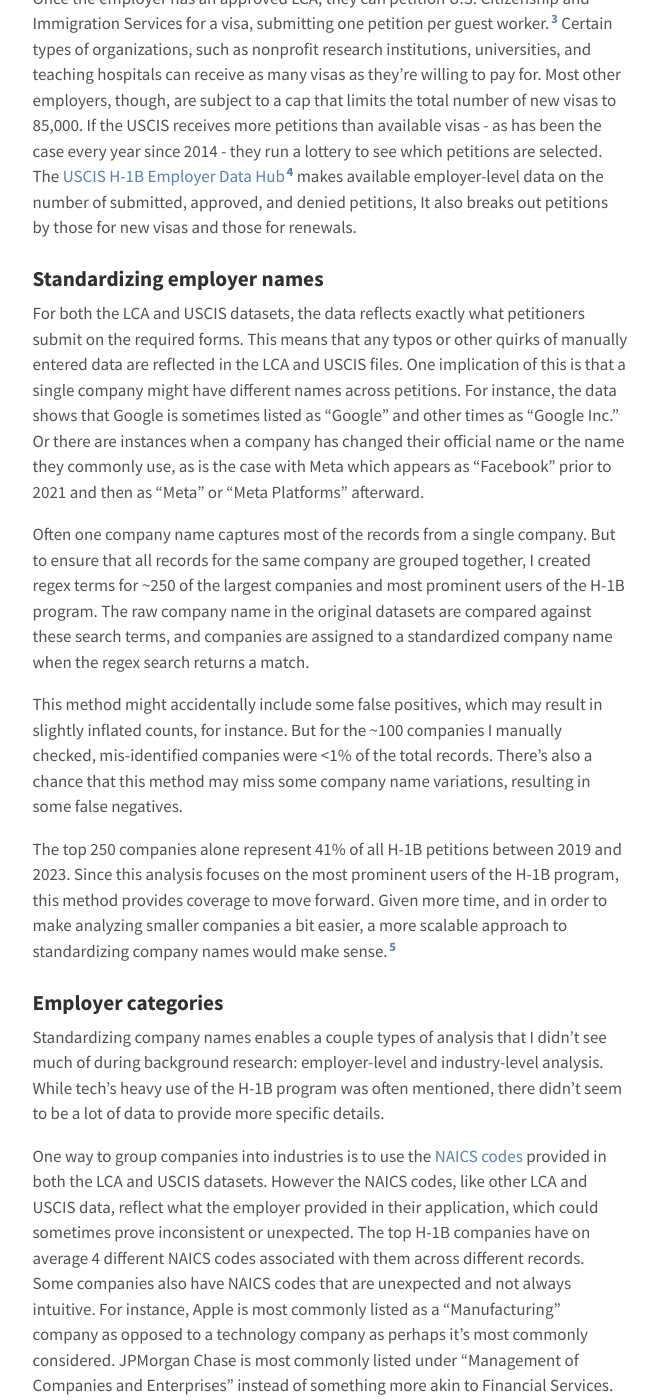
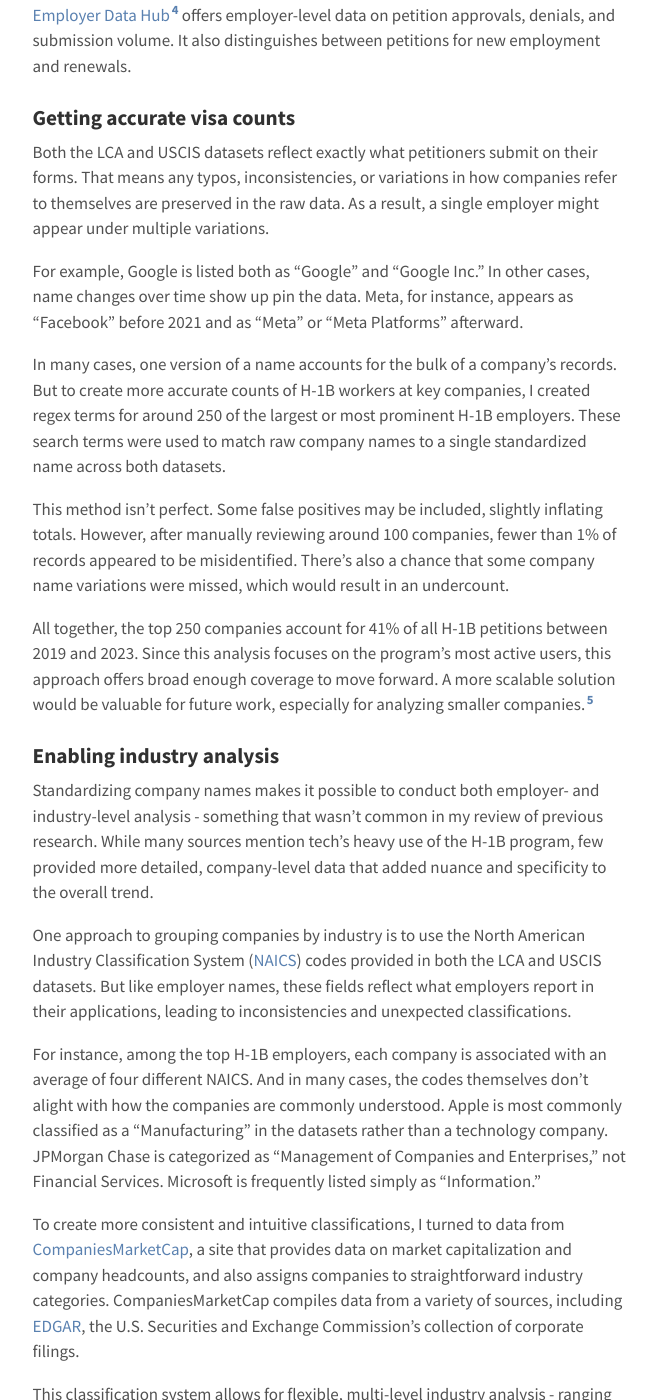
Before and after one commit to nikhilgahlawat/nikhilgahlawat.github.io, a Jekyll site: the page built from projects/_posts/2024-07-13-h1b-tech-methodology.md, in a window 1280 px wide and 1400 px high, scrolled down 1407 px. Shown: the whole window, without its empty margins (310-968 px from the left). Built offline with Jekyll 4.4.1, drawn with Linux system fonts in a browser that asks for light colours; some of the changed text lies outside the part shown.

Commit message:
revisions

```diff
--- a/projects/_posts/2024-07-13-h1b-tech-methodology.md
+++ b/projects/_posts/2024-07-13-h1b-tech-methodology.md
@@ -11,62 +11,68 @@
 
 -----
 
-The US technology industry is increasingly relying on the H-1B visa program. This represents a shift in the program’s use, which for years had been dominated by companies in the IT and professional services industries that historically have hired foreign guest workers in order to then contract their labor to other companies. This outsourcing business model has come to define perceptions of the H-1B program and shaped its criticism and proposals for reform.
+The U.S. technology sector is increasingly relying on the H-1B visa \- a shift away from the IT and professional services firms that had previously dominated. The outsourcing business model advanced by these companies \- contracting foreign labor to clients and, in many cases, offshoring jobs \- has shaped public perception of the H-1B and fueled bipartisan criticism.
 
-New analysis of data from the Department of Labor and U.S. Citizenship and Immigration Services shows the shift towards the tech industry unfolding. Among the key findings are:
- - Over the 15 year period from 2009 to 2023, total visa approvals for big tech companies are up over 300%.
- - Visa denial rates for outsourcing companies reached 24% in 2019, up from under 5% in prior years.
- - Denial rates for tech companies have remained essentially flat for the past 15 years, hovering below 5%.
- - Twenty of the largest tech companies have formally declared “H-1B dependency” at least once since 2015, a distinction indicating that at least 15% of their workforce are on H-1B visas.
- - Semiconductor companies are among the tech companies most reliant on H-1Bs. Ten of the largest semiconductor companies have declared H-1B dependence at least once since 2015. The largest, Nvidia, has been dependent every year since 2018.
- - Wages for H-1B workers in big tech are 60% higher than those at outsourcing companies, and tech wages for H-1B workers have grown faster in the past 15 years compared to other companies.
+[New analysis](https://www.nikhilgahlawat.com/projects/h1b-tech/) of data from the Department of Labor and U.S. Citizenship and Immigration Services sheds light on the current make-up of H-1B employers and how the shift toward tech is unfolding. Among the key findings are:
 
-While previous research and analysis of the H-1B program have tended to focus on [wages](https://nfap.com/wp-content/uploads/2020/10/Analysis-of-DOL-H-1B-Wage-Rule.NFAP-Policy-Brief.October-2020.pdf), [outsourcing companies](https://www.epi.org/blog/the-biden-administration-can-stop-h-1b-visas-from-fueling-outsourcing-half-of-the-top-30-h-1b-employers-were-outsourcing-firms-in-2021/), and implications of the [annual visa limit](https://www.cato.org/blog/h-1b-lottery-results-announced-3/4-rejected). Fewer have focused specifically on the tech industry’s growing use of the program or on sub-industry analysis. This study hopes to help fill that gap in a way that might help understand the program’s future.
+* Over the 15 year period from 2009 to 2023, total visa approvals for big tech companies rose over 400%.
+* Visa denial rates for outsourcing companies peaked at 24% in 2019, up from under 5% in earlier years.
+* Denial rates for tech companies remained consistently below 5% over the past 15 years.
+* Since 2015, 20 major tech companies have formally declared “H-1B dependency” at least once, meaning at least 15% of their workforce holds an H-1B visa.
+* Semiconductor companies are among the most reliant on H-1Bs: Ten of the largest have declared H-1B dependence at least once since 2015\. Nvidia, the largest, has been dependent every year since 2018\.
+* Median H-1B wages at big tech firms are 60% higher than those at outsourcing firms, and tech wages have grown faster in the past 15 years.
+
+Much of the existing research on H-1B visas has focused on [wages](https://nfap.com/wp-content/uploads/2020/10/Analysis-of-DOL-H-1B-Wage-Rule.NFAP-Policy-Brief.October-2020.pdf), [outsourcing companies](https://www.epi.org/blog/the-biden-administration-can-stop-h-1b-visas-from-fueling-outsourcing-half-of-the-top-30-h-1b-employers-were-outsourcing-firms-in-2021/), or the effects of the [annual visa cap](https://www.cato.org/blog/h-1b-lottery-results-announced-3/4-rejected). Fewer have examined how the tech industry’s use of the program is evolving \- especially sub-industries like AI. This project aims to help fill that gap and contribute to understanding where the H-1B system may be headed.
 
 ### H-1B visa data sources
 
-Employers applying to hire a foreign guest worker through the H-1B visa program work with two federal government agencies. The first step is to submit a Labor Condition Application (LCA) to the Department of Labor.[^fn-DOL-form] The DOL acts as a sort of clearing house for H-1B applications. Employers submit information such as the type of visa they’re seeking, the type of occupation they are hiring for, the number of foreign guest workers they hope to hire, the intended pay, and more.[^fn-DOL] While submitting an LCA doesn’t necessarily mean that the employer will continue with the H-1B application process - or get selected for a visa - the LCA data is where we can find occupation-level data, wages in particular. The DOL posts this data on their [Foreign Labor Certification Performance Data](https://www.dol.gov/agencies/eta/foreign-labor/performance) page.
+Employers seeking to hire foreign workers through the H-1B visa program interact with two federal agencies: the Department of Labor (DOL) and U.S. Citizenship and Immigration Services (USCIS).
 
-Once the employer has an approved LCA, they can petition U.S. Citizenship and Immigration Services for a visa, submitting one petition per guest worker.[^fn-USCIS-form] Certain types of organizations, such as nonprofit research institutions, universities, and teaching hospitals can receive as many visas as they’re willing to pay for. Most other employers, though, are subject to a cap that limits the total number of new visas to 85,000. If the USCIS receives more petitions than available visas - as has been the case every year since 2014 - they run a lottery to see which petitions are selected. The [USCIS H-1B Employer Data Hub](https://www.uscis.gov/tools/reports-and-studies/h-1b-employer-data-hub)[^fn-data-hub] makes available employer-level data on the number of submitted, approved, and denied petitions, It also breaks out petitions by those for new visas and those for renewals.
+The first step is to submit a Labor Condition Application (LCA) to the Department of Labor.[^fn-DOL-form] The LCA contains details such as the type of visa, the job title, wage, work location, and number of positions.[^fn-DOL] While filing an LCA doesn’t guarantee that the employer will ultimately seek or receive an H-1B visa, it provides key information \- particularly around wages and occupations. The DOL publishes this data on its [Foreign Labor Certification Performance Data](https://www.dol.gov/agencies/eta/foreign-labor/performance) site.
 
-### Standardizing employer names
-For both the LCA and USCIS datasets, the data reflects exactly what petitioners submit on the required forms. This means that any typos or other quirks of manually entered data are reflected in the LCA and USCIS files. One implication of this is that a single company might have different names across petitions. For instance, the data shows that Google is sometimes listed as “Google” and other times as “Google Inc.” Or there are instances when a company has changed their official name or the name they commonly use, as is the case with Meta which appears as “Facebook” prior to 2021 and then as “Meta” or “Meta Platforms” afterward.
+Once the LCA is certified, the employer can submit an H-1B petition to the USCIS \- one petition per worker.[^fn-USCIS-form] The USCIS caps the total number of new visas at 85,000 per year. When applications surpass that cap \- as they have every year since 2014 \- USCIS runs a lottery to determine which petitions are selected. The [USCIS H-1B Employer Data Hub](https://www.uscis.gov/tools/reports-and-studies/h-1b-employer-data-hub)[^fn-data-hub] offers employer-level data on petition approvals, denials, and submission volume. It also distinguishes between petitions for new employment and renewals.
 
-Often one company name captures most of the records from a single company. But to ensure that all records for the same company are grouped together, I created regex terms for ~250 of the largest companies and most prominent users of the H-1B program. The raw company name in the original datasets are compared against these search terms, and companies are assigned to a standardized company name when the regex search returns a match.
+### Getting accurate visa counts
 
-This method might accidentally include some false positives, which may result in slightly inflated counts, for instance. But for the ~100 companies I manually checked, mis-identified companies were <1% of the total records. There’s also a chance that this method may miss some company name variations, resulting in some false negatives.
+Both the LCA and USCIS datasets reflect exactly what petitioners submit on their forms. That means any typos, inconsistencies, or variations in how companies refer to themselves are preserved in the raw data. As a result, a single employer might appear under multiple variations.
 
-The top 250 companies alone represent 41% of all H-1B petitions between 2019 and 2023. Since this analysis focuses on the most prominent users of the H-1B program, this method provides coverage to move forward. Given more time, and in order to make analyzing smaller companies a bit easier, a more scalable approach to standardizing company names would make sense.[^fn-standardization]
+For example, Google is listed both as “Google” and “Google Inc.” In other cases, name changes over time show up pin the data. Meta, for instance, appears as “Facebook” before 2021 and as “Meta” or “Meta Platforms” afterward.
 
-### Employer categories
+In many cases, one version of a name accounts for the bulk of a company’s records. But to create more accurate counts of H-1B workers at key companies, I created regex terms for around 250 of the largest or most prominent H-1B employers. These search terms were used to match raw company names to a single standardized name across both datasets.
 
-Standardizing company names enables a couple types of analysis that I didn’t see much of during background research: employer-level and industry-level analysis. While tech’s heavy use of the H-1B program was often mentioned, there didn’t seem to be a lot of data to provide more specific details.
+This method isn’t perfect. Some false positives may be included, slightly inflating totals. However, after manually reviewing around 100 companies, fewer than 1% of records appeared to be misidentified. There’s also a chance that some company name variations were missed, which would result in an undercount.
 
-One way to group companies into industries is to use the [NAICS codes](https://www.census.gov/naics/) provided in both the LCA and USCIS datasets. However the NAICS codes, like other LCA and USCIS data, reflect what the employer provided in their application, which could sometimes prove inconsistent or unexpected. The top H-1B companies have on average 4 different NAICS codes associated with them across different records. Some companies also have NAICS codes that are unexpected and not always intuitive. For instance, Apple is most commonly listed as a “Manufacturing” company as opposed to a technology company as perhaps it’s most commonly considered. JPMorgan Chase is most commonly listed under “Management of Companies and Enterprises” instead of something more akin to Financial Services. Microsoft is most commonly listed simply as “Information.”
+All together, the top 250 companies account for 41% of all H-1B petitions between 2019 and 2023\. Since this analysis focuses on the program’s most active users, this approach offers broad enough coverage to move forward. A more scalable solution would be valuable for future work, especially for analyzing smaller companies.[^fn-standardization]
 
-Instead, I wanted to use company categories that were (1) consistent, and (2) reflect a more common understanding of the company’s industry. The website [CompaniesMarketCap](https://companiesmarketcap.com/) provides company categories that are more intuitive, as well as other useful data such as market capitalization and employee headcount. The data on the site is collected from a number of sources, including [EDGAR](https://www.sec.gov/edgar), a repository of company filings from the Security and Exchange Commission (SEC).
+### Enabling industry analysis
 
-The company classifications provided by CompaniesMarketCap allow for various levels of industry analysis, including larger industry groups  (Tech, Financial Services, Manufacturing, IT Services, Professional Services, etc) as well as sub-industry groups (AI, Semiconductors, Renewable Energy, Electric Vehicles, and more).
+Standardizing company names makes it possible to conduct both employer- and industry-level analysis \- something that wasn’t common in my review of previous research. While many sources mention tech’s heavy use of the H-1B program, few provided more detailed, company-level data that added nuance and specificity to the overall trend.
 
-To supplement the data, some companies that are prominent users of the H-1B program but are not in the CompaniesMarketCap data were manually categorized. For instance, LinkedIn appears frequently in the H-1B data; however it does not appear in CompaniesMarketCap since LinkedIn is technically part of Microsoft.
+One approach to grouping companies by industry is to use the North American Industry Classification System ([NAICS](https://www.census.gov/naics/)) codes provided in both the LCA and USCIS datasets. But like employer names, these fields reflect what employers report in their applications, leading to inconsistencies and unexpected classifications.
 
-Industry data was joined to LCA and USCIS tables using the standardized employer names.
+For instance, among the top H-1B employers, each company is associated with an average of four different NAICS. And in many cases, the codes themselves don’t alight with how the companies are commonly understood. Apple is most commonly classified as a “Manufacturing” in the datasets rather than a technology company. JPMorgan Chase is categorized as “Management of Companies and Enterprises,” not Financial Services. Microsoft is frequently listed simply as “Information.”
 
-### Tech companies
+To create more consistent and intuitive classifications, I turned to data from [CompaniesMarketCap](https://companiesmarketcap.com/), a site that provides data on market capitalization and company headcounts, and also assigns companies to straightforward industry categories. CompaniesMarketCap compiles data from a variety of sources, including [EDGAR](https://www.sec.gov/edgar), the U.S. Securities and Exchange Commission’s collection of corporate filings.
 
-Companies in the tech industry were one of the groups at the center of this analysis. While CompaniesMarketCap identifies over 900 tech companies, only companies that use the H-1B program will be in the USCIS and LCA datasets, and likely only company names that were standardized in the USCIS/LCA data will get matched with CompaniesMarketCap data when the tables are joined by company name. However, this still allows for 136 tech companies representing over 581,000 total petitions.
+This classification system allows for flexible, multi-level industry analysis \- ranging from broad sectors like Tech, Financial Services, and Manufacturing to more specific sub-industries like AI, Semiconductors, Renewable Energy, and Electric Vehicles.
 
-### Outsourcing companies
+For prominent H-1B employers that don’t appear in CompaniesMarketCap \- typically private companies or subsidiaries \- I assigned categories manually. For example, LinkedIn appears frequently in the H-1B data but isn’t listed on CompaniesMarketCap since it’s a Microsoft subsidiary.
 
-An “outsourcing” company is more a description of the company’s practices than an industry classification. Very basically, these companies enable their clients to move part of the client’s internal operations to an outside firm. Typically these operations tend to focus on IT and professional services. Since “outsourcing” is more of an informal designation, I leaned on previous analyses to flag which companies use outsourcing business models. Specifically, I took the list of outsourcing companies identified by the [Economic Policy Institute](https://www.epi.org/blog/tech-and-outsourcing-companies-continue-to-exploit-the-h-1b-visa-program-at-a-time-of-mass-layoffs-the-top-30-h-1b-employers-hired-34000-new-h-1b-workers-in-2022-and-laid-off-at-least-85000-workers/) and [The New York Times](https://www.nytimes.com/interactive/2015/11/06/us/outsourcing-companies-dominate-h1b-visas.html). This led to a list of 31 outsourcing companies representing over 1.1 million petitions. While only 17 outsourcing companies appear in the CompaniesMarketCap data, all but two of those are categorized in either the IT Services or Professional Services industries.
+The company names on CompaniesMarketCap also serve as the standardized employer names discussed in the previous section, making it easy to join industry data to cleaned LCA and USCIS datasets.
 
-One company, IBM, seems to straddle both tech and outsourcing. In the CompaniesMarketCap data, it is part of the Tech, Software, and AI categories. However, IBM is also flagged as an outsourcing company in both the Economic Policy Institute report and New York Times analysis. To remain consistent with past work and to simplify the analysis, this project categorizes IBM as an outsourcing company and not a tech company.
+### Identifying tech and outsourcing companies
 
-### Analysis
+For this analysis, an H-1B employer is categorized as a tech company if it appears under the [Tech category](https://companiesmarketcap.com/tech/largest-tech-companies-by-market-cap/) in the CompaniesMarketCap dataset. This yields a group of 136 companies accounting for more than 581,000 total visa petitions.
 
-For the full analysis, check out the [article](https://www.nikhilgahlawat.com/projects/h1b-tech/).
+On the other hand, “outsourcing” is not a formal industry classification but a description of business practices \- specifically, companies that enable clients to shift internal operations, often IT services, to an external provider.
 
------
+Since outsourcing is an informal and sometimes subjective designation, I relied on prior work by subject-matter experts to identify relevant companies. Specifically, I used the list of outsourcing firms compiled by the [Economic Policy Institute](https://www.epi.org/blog/tech-and-outsourcing-companies-continue-to-exploit-the-h-1b-visa-program-at-a-time-of-mass-layoffs-the-top-30-h-1b-employers-hired-34000-new-h-1b-workers-in-2022-and-laid-off-at-least-85000-workers/) and [The New York Times](https://www.nytimes.com/interactive/2015/11/06/us/outsourcing-companies-dominate-h1b-visas.html), resulting in a set of 31 companies responsible for more than 1.1 million petitions. While only 17 of these firms appear  in the CompaniesMarketCap dataset, all but two are classified in either [IT Services](https://companiesmarketcap.com/it-services/largest-it-service-companies-by-market-cap/) or [Professional Services](https://companiesmarketcap.com/professional-services/largest-professional-service-companies-by-market-cap/).
+
+One edge case is IBM, which straddles both categories. CompaniesMarketCap lists it under Tech, but the Economic Policy Institute and The New York Times have both flagged IBM as an outsourcing company. To stay consistent with previous research on the H-1B program, this project classifies IBM as an outsourcing company.
+
+*All code for data cleaning and analysis is available on [GitHub](https://github.com/nikhilgahlawat/immigration-h1b/), and the full findings are detailed in the [story](https://www.nikhilgahlawat.com/projects/h1b-tech/).*
+
+---
 
 [^fn-DOL-form]: [ETA-9035 & 9035E](https://flag.dol.gov/programs/LCA): Labor Condition Application for Nonimmigrant Workers
 [^fn-DOL]: The DOL essentially just makes sure that the data provided meets the requirements for a visa (for instance, that the occupation is allowed under the program or the wage is above the minimum requirement). LCAs are usually only rejected if a form is incomplete or if some requirement isn’t met (e.g., the intended wage is below the minimum allowed).
```
